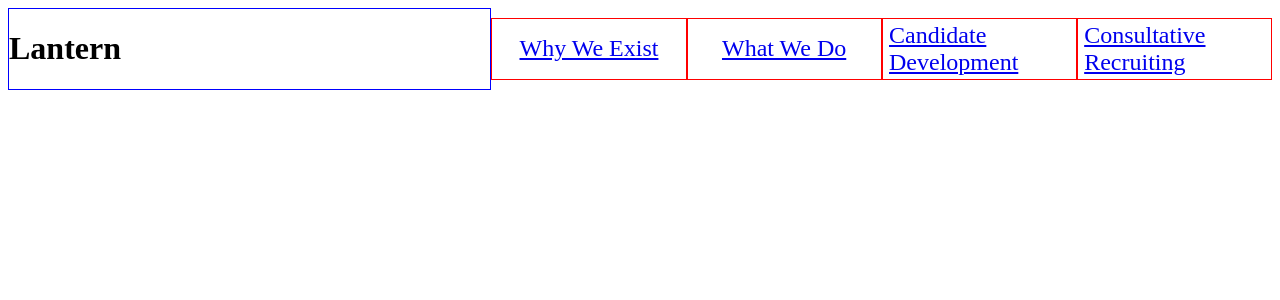
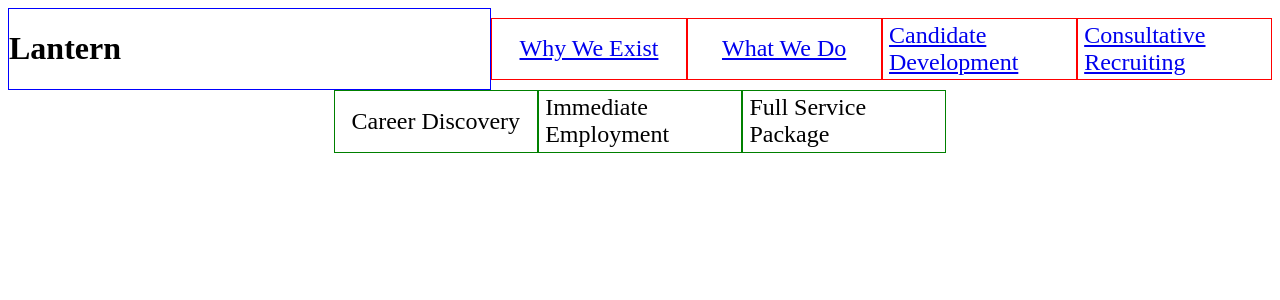
Before and after one commit to projecthorizon/lantern-v.01-react, a React (Create React App) app in the folder lantern/: page /cadidate_development in a window 1280 px wide. Shown: the top 300 px of the page. Built offline with nearby package versions, Linux system fonts and the light colour scheme.

Commit message:
WIP: candidate, subnav

```diff
--- a/lantern/src/Lantern.js
+++ b/lantern/src/Lantern.js
@@ -1,7 +1,7 @@
 import React, { Component } from 'react';
 import { Route } from 'react-router-dom';
 import { Nav } from './components/molecules';
-import { Home, WhyWeExist, WhatWeDo } from './components/pages';
+import { Home, WhyWeExist, WhatWeDo, Candidate } from './components/pages';
 
 export default class Lantern extends Component {
   state = {
@@ -11,7 +11,12 @@ export default class Lantern extends Component {
         { path: '/', component: Home, text: 'Lantern', navButton: false },
         { path: '/why_we_exist', component: WhyWeExist, text: 'Why We Exist', navButton: true },
         { path: '/what_we_do', component: WhatWeDo, text: 'What We Do', navButton: true },
-        { path: '#', component: null, text: 'Candidate Development', navButton: true },
+        {
+          path: '/cadidate_development',
+          component: Candidate,
+          text: 'Candidate Development',
+          navButton: true
+        },
         { path: '#', component: null, text: 'Consultative Recruiting', navButton: true }
       ]
     }
--- a/lantern/src/components/molecules/SubNav.js
+++ b/lantern/src/components/molecules/SubNav.js
@@ -11,8 +11,8 @@ const StyledSubNav = styled.div`
 
 export default class SubNav extends PureComponent {
   render() {
-    const { subNavLinks } = this.props;
-    const navButtons = subNavLinks.map((link, i) => (
+    const { routes } = this.props;
+    const navButtons = routes.map((link, i) => (
       <SubNavButton key={i} url={link.url}>
         {link.text}
       </SubNavButton>
--- /dev/null
+++ b/lantern/src/components/organisms/Discovery.js
@@ -0,0 +1,31 @@
+import React, { Component } from 'react';
+import styled from 'styled-components';
+import { Card } from '../molecules';
+
+export default class Discovery extends Component {
+  state = {
+    cards: [
+      {
+        title: 'Career Discovery Package',
+        body: [
+          ['Initial Interview + Goal Capture', 'Work Deep Dive', 'Psycho-Ed', 'Action Planning'],
+          'Includes 4 hours of 1-on-1 coaching sessions, unlimited text & email support, recorded & transcribed session notes, evidence based Values/Skills/Strengths/Interests inventories by certified practitioners, career discovery & clarification, detailed personal assessment package, resume/cover letter/LinkedIn review & strategy, social media audit, personal narrative development, career path planning & strategy.'
+        ],
+        price: 950,
+        footer:
+          'All of our candidate services include lifetime support & check-ins. We invest in you for the long term.'
+      }
+    ]
+  };
+  render() {
+    const {
+      cards: [card]
+    } = this.state;
+    const { title, body } = card;
+    return (
+      <div>
+        <Card title={title} body={body} />
+      </div>
+    );
+  }
+}
--- /dev/null
+++ b/lantern/src/components/organisms/FullService.js
@@ -0,0 +1,43 @@
+import React, { Component } from 'react';
+import styled from 'styled-components';
+import { Card } from '../molecules';
+
+export default class FullService extends Component {
+  state = {
+    cards: [
+      {
+        title: 'Full Service Package',
+        body: [
+          [
+            'Initial Interview + Goal Capture',
+            'Work Deep Dive',
+            'Psycho-Ed',
+            'Action Planning',
+            'Action Plan Kickoff + LinkedIn Training',
+            'Networking Tactics',
+            'Interview & Negotiation Training + Roleplay',
+            'Company Research and Job Presentations',
+            'Active Opportunity Coaching',
+            'Career Technology Mapping',
+            'Post Placement Analysis'
+          ],
+          'Includes 12+ hours of 1-on-1 coaching sessions, unlimited text & email support, career discovery & clarification, goal setting, motivation & accountability, recorded & transcribed session notes, detailed personal assessment package, resume/cover letter/LinkedIn review & strategy, social media audit, personal narrative development, career path planning & strategy, etc. '
+        ],
+        price: 3500,
+        footer:
+          'Additional hours available a la carte. Choose any above service and inquire for pricing. All of our candidate services include lifetime support & check-ins. We invest in you for the long term.'
+      }
+    ]
+  };
+  render() {
+    const {
+      cards: [card]
+    } = this.state;
+    const { title, body } = card;
+    return (
+      <div>
+        <Card title={title} body={body} />
+      </div>
+    );
+  }
+}
--- /dev/null
+++ b/lantern/src/components/organisms/Immediate.js
@@ -0,0 +1,31 @@
+import React, { Component } from 'react';
+import styled from 'styled-components';
+import { Card } from '../molecules';
+
+export default class Immediate extends Component {
+  state = {
+    cards: [
+      {
+        title: 'Immediate Employment',
+        body: [
+          ['Work Deep Dive', 'Action Planning', 'Action Plan Kickoff + LinkedIn Training'],
+          'Includes 5 hours of 1-on-1 coaching sessions, unlimited text & email support goal setting, motivation & accountability, recorded & transcribed session notes, detailed personal assessment package, resume/cover letter/LinkedIn review & strategy, social media audit, personal narrative development, career path planning & strategy.'
+        ],
+        price: 1185,
+        footer:
+          'All of our candidate services include lifetime support & check-ins. We invest in you for the long term.'
+      }
+    ]
+  };
+  render() {
+    const {
+      cards: [card]
+    } = this.state;
+    const { title, body } = card;
+    return (
+      <div>
+        <Card title={title} body={body} />
+      </div>
+    );
+  }
+}
--- a/lantern/src/components/organisms/index.js
+++ b/lantern/src/components/organisms/index.js
@@ -0,0 +1,3 @@
+export { default as Discovery } from './Discovery';
+export { default as FullService } from './FullService';
+export { default as Immediate } from './Immediate';
--- /dev/null
+++ b/lantern/src/components/pages/Candidate.js
@@ -0,0 +1,86 @@
+import React, { Component } from 'react';
+import { Route } from 'react-router-dom';
+import styled from 'styled-components';
+import { Discovery, FullService, Immediate } from '../organisms';
+import { SubNav } from '../molecules';
+
+export default class Candidate extends Component {
+  state = {
+    subNav: {
+      routes: [
+        {
+          path: '/candidate_development/career_discovery',
+          component: Discovery,
+          text: 'Career Discovery'
+        },
+        {
+          path: '/candidate_development/immediate_employment',
+          component: Immediate,
+          text: 'Immediate Employment'
+        },
+        {
+          path: '/candidate_development/full_service',
+          component: FullService,
+          text: 'Full Service Package'
+        }
+      ]
+    },
+    cards: [
+      {
+        title: 'Career Discovery Package',
+        body: [
+          ['Initial Interview + Goal Capture', 'Work Deep Dive', 'Psycho-Ed', 'Action Planning'],
+          'Includes 4 hours of 1-on-1 coaching sessions, unlimited text & email support, recorded & transcribed session notes, evidence based Values/Skills/Strengths/Interests inventories by certified practitioners, career discovery & clarification, detailed personal assessment package, resume/cover letter/LinkedIn review & strategy, social media audit, personal narrative development, career path planning & strategy.'
+        ],
+        price: 950,
+        footer:
+          'All of our candidate services include lifetime support & check-ins. We invest in you for the long term.'
+      },
+      {
+        title: 'Immediate Employment',
+        body: [
+          ['Work Deep Dive', 'Action Planning', 'Action Plan Kickoff + LinkedIn Training'],
+          'Includes 5 hours of 1-on-1 coaching sessions, unlimited text & email support goal setting, motivation & accountability, recorded & transcribed session notes, detailed personal assessment package, resume/cover letter/LinkedIn review & strategy, social media audit, personal narrative development, career path planning & strategy.'
+        ],
+        price: 1185,
+        footer:
+          'All of our candidate services include lifetime support & check-ins. We invest in you for the long term.'
+      },
+      {
+        title: 'Full Service Package',
+        body: [
+          [
+            'Initial Interview + Goal Capture',
+            'Work Deep Dive',
+            'Psycho-Ed',
+            'Action Planning',
+            'Action Plan Kickoff + LinkedIn Training',
+            'Networking Tactics',
+            'Interview & Negotiation Training + Roleplay',
+            'Company Research and Job Presentations',
+            'Active Opportunity Coaching',
+            'Career Technology Mapping',
+            'Post Placement Analysis'
+          ],
+          'Includes 12+ hours of 1-on-1 coaching sessions, unlimited text & email support, career discovery & clarification, goal setting, motivation & accountability, recorded & transcribed session notes, detailed personal assessment package, resume/cover letter/LinkedIn review & strategy, social media audit, personal narrative development, career path planning & strategy, etc. '
+        ],
+        price: 3500,
+        footer:
+          'Additional hours available a la carte. Choose any above service and inquire for pricing. All of our candidate services include lifetime support & check-ins. We invest in you for the long term.'
+      }
+    ]
+  };
+  render() {
+    const { subNav } = this.state;
+    const { routes } = subNav;
+    const subNavRoutes = routes.map((route, i) => (
+      <Route key={i} exact path={route.path} component={route.component} />
+    ));
+    return (
+      <div>
+        <SubNav routes={routes} />
+        {subNavRoutes}
+      </div>
+    );
+  }
+}
--- a/lantern/src/components/pages/index.js
+++ b/lantern/src/components/pages/index.js
@@ -1,3 +1,4 @@
+export { default as Candidate } from './Candidate';
 export { default as Home } from './Home';
 export { default as WhatWeDo } from './WhatWeDo';
 export { default as WhyWeExist } from './WhyWeExist';
```
